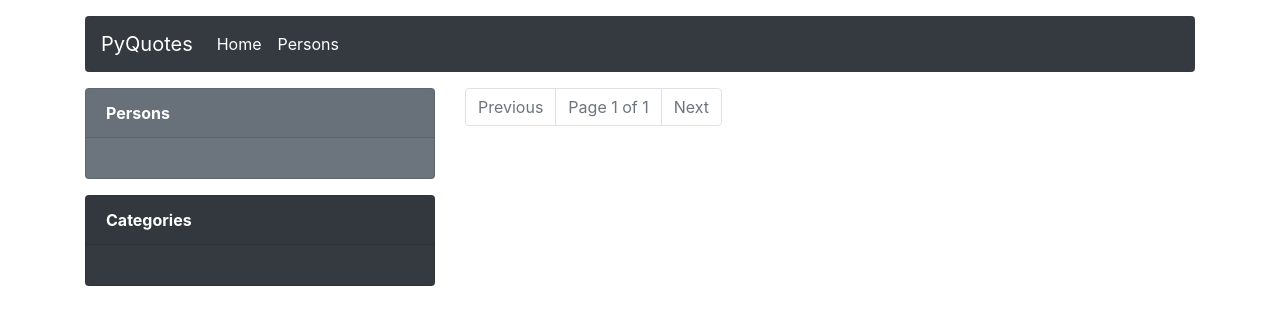
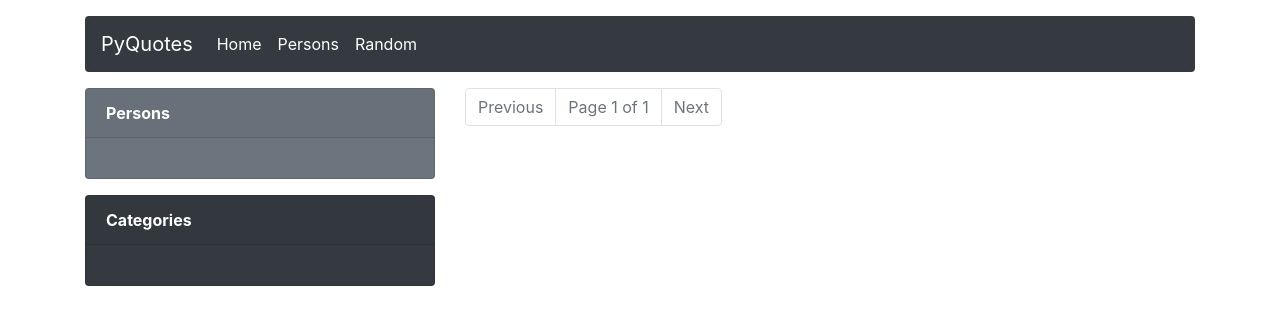
Before and after one commit to mavenium/PyQuotes, a Django app: page / in a window 1280 px wide. Shown: the top 325 px of the page. Run offline with Django 3.2, Linux system fonts and the light colour scheme; data that the repository does not hold is empty; some libraries are stand-ins or nearby versions.

Commit message:
create and add Random section

```diff
--- a/Web/urls.py
+++ b/Web/urls.py
@@ -1,10 +1,11 @@
 from django.urls import path, re_path
 
-from Web.views import Index, Persons, QuotesByPerson, QuotesByCategory
+from Web.views import Index, Persons, Random, QuotesByPerson, QuotesByCategory
 
 urlpatterns = [
     path('', Index.as_view(), name='index'),
     path('persons/', Persons.as_view(), name='persons'),
     path('qbp/<person_pk>/', QuotesByPerson.as_view(), name='quotes_by_person'),
     path('qbc/<category_pk>/', QuotesByCategory.as_view(), name='quotes_by_category'),
+    path('random', Random.as_view(), name='random'),
 ]
--- a/Web/views.py
+++ b/Web/views.py
@@ -26,6 +26,11 @@ class Persons(Master):
     template_name = 'persons.html'
 
 
+class Random(Index):
+    def get_queryset(self):
+        return Quote.objects.order_by("?")
+
+
 class QuotesByPerson(Index):
     def get_queryset(self):
         return Quote.objects.filter(person=self.kwargs['person_pk'])
--- a/templates/master.html
+++ b/templates/master.html
@@ -31,6 +31,9 @@
                       </li>
                       <li class="nav-item active">
                         <a class="nav-link" href="{% url 'persons' %}">Persons</a>
+                      </li>
+                      <li class="nav-item active">
+                        <a class="nav-link" href="{% url 'random' %}">Random</a>
                       </li>
                     </ul>
                   </div>
```
